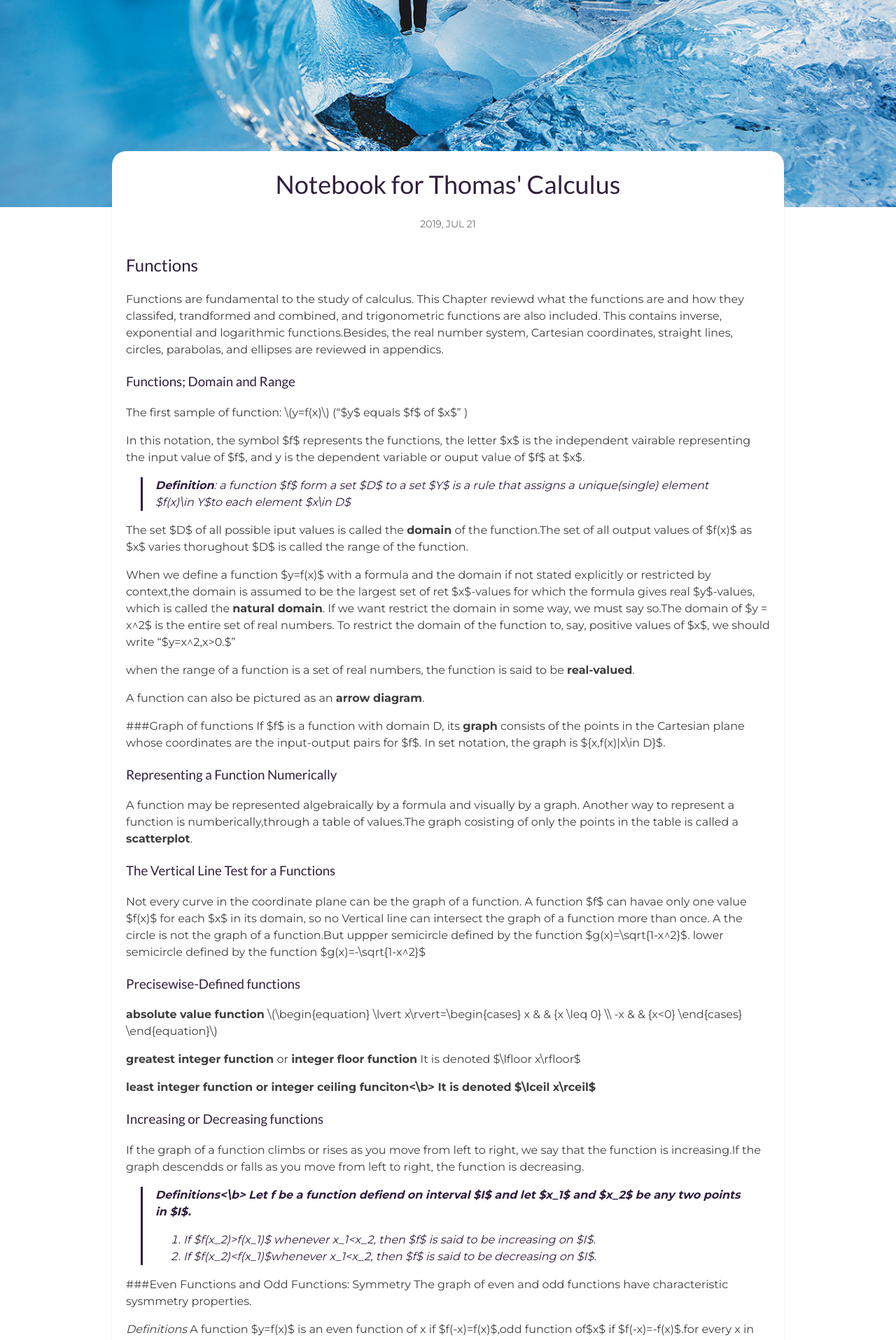
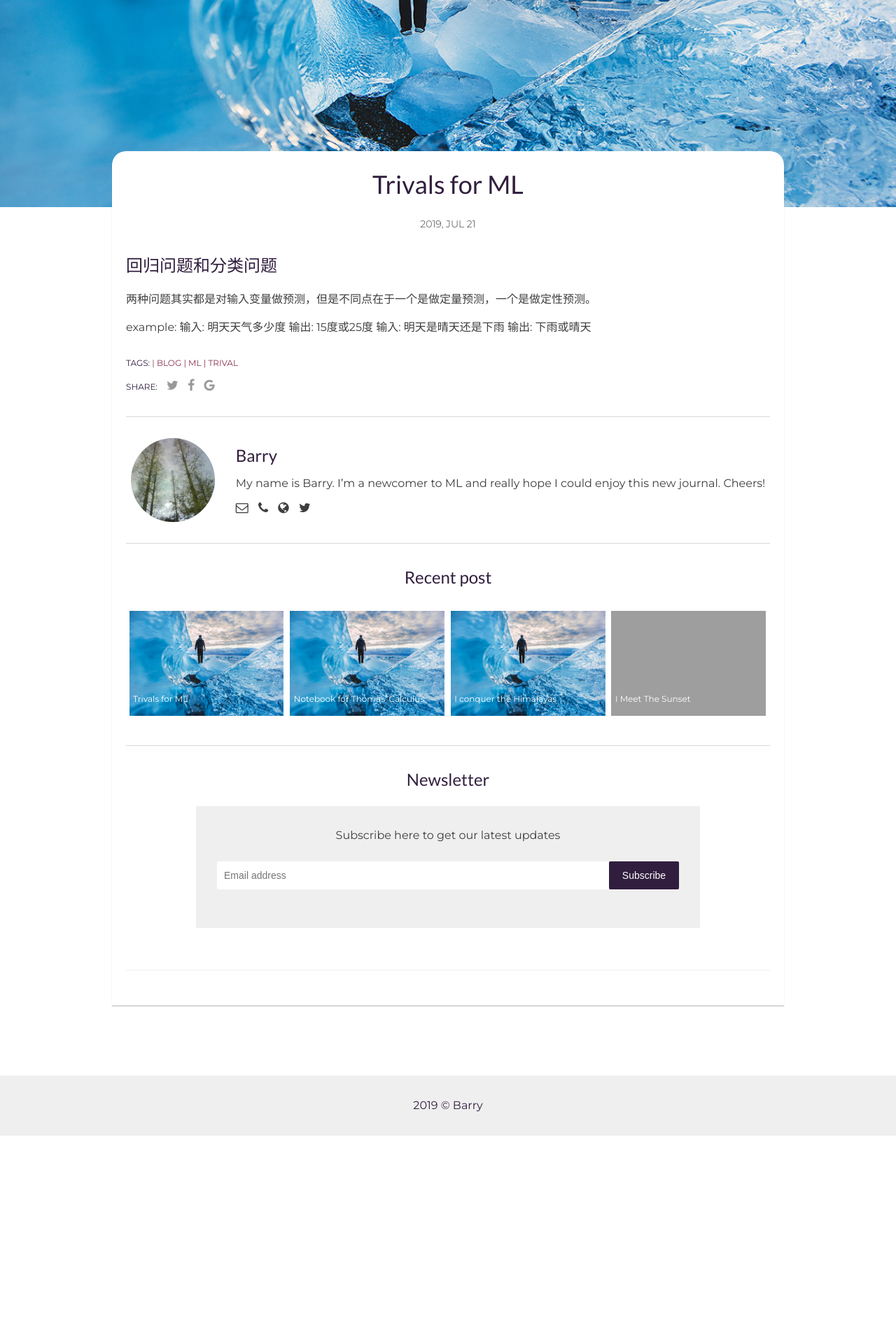
Before and after one commit to barrycg/barrycg.github.io, a Jekyll site: the page built from _posts/2019-07-21-regression-classification.markdown, in a window 1280 px wide. Shown: the part 307-2222 px from the top of the page at 70% size. Built offline with Jekyll 4.4.1, drawn with Linux system fonts in a browser that asks for light colours; comment, search, counter and statistics services are not loaded; some of the changed text lies outside the part shown; grey boxes are pictures that could not be loaded.

Commit message:
fixed the bugs

```diff
--- a/_config.yml
+++ b/_config.yml
@@ -11,7 +11,7 @@ url: "" # the base hostname & protocol for your site, e.g. http://example.com
 # Author settings
 author: Barry # add your name
 author-pic: barry-face.jpg
-about-author: My name is Barry. I’m a newcomer to ML and really hope I could enjoy this new journal. cheers!
+about-author: My name is Barry. I’m a newcomer to ML and really hope I could enjoy this new journal. Cheers!
 
 # Contact links
 email: # Add your Email address
--- a/_posts/2017-08-24-i-meet-the-sunset.markdown
+++ b/_posts/2017-08-24-i-meet-the-sunset.markdown
@@ -1,4 +1,4 @@
----
+.---
 layout: post
 title:  I meet the sunset
 date:   2017-08-24 13:32:20 +0300
--- a/_posts/2019-07-20-notebook-for-Thomas-Calculus.markdown
+++ b/_posts/2019-07-20-notebook-for-Thomas-Calculus.markdown
@@ -8,13 +8,13 @@ tags: [Blog, Math, Notebook]
 author: Barry # Add name author (optional)
 ---
 
-##Functions
+## Functions
 Functions are fundamental to the study of calculus.
 This Chapter reviewd what the functions are and how they classifed, trandformed and combined, and trigonometric functions are also included.
 This contains inverse, exponential and logarithmic functions.Besides, the real number system, Cartesian coordinates, straight lines, circles, parabolas, and ellipses are reviewed in appendics.
 
 ### Functions; Domain and Range
-#### basic conecptions
+
 The first sample of function:
 $$y=f(x) $$
   ("$y$ equals $f$ of $x$" )
--- a/_posts/2019-07-21-regression-classification.markdown
+++ b/_posts/2019-07-21-regression-classification.markdown
@@ -1,122 +1,17 @@
 ---
 layout: post
-title:  Notebook for Thomas' Calculus
+title: Trivals for ML
 date:   2019-07-21 13:32:20 +0300
-description: Writing down the important points of this textbook of Thomas' Calculus, sas Brief history of that # Add post description (optional)
+description:  the difference between regreession and classification # Add post description (optional)
 img: post-1.jpg # Add image post (optional)
-tags: [Blog, Math, Notebook]
+tags: [Blog, ML, Trival]
 author: Barry # Add name author (optional)
 ---
 
-## Functions
-Functions are fundamental to the study of calculus.
-This Chapter reviewd what the functions are and how they classifed, trandformed and combined, and trigonometric functions are also included.
-This contains inverse, exponential and logarithmic functions.Besides, the real number system, Cartesian coordinates, straight lines, circles, parabolas, and ellipses are reviewed in appendics.
+## 回归问题和分类问题
 
-### Functions; Domain and Range
+两种问题其实都是对输入变量做预测，但是不同点在于一个是做定量预测，一个是做定性预测。
 
-The first sample of function:
-$$y=f(x) $$
-  ("$y$ equals $f$ of $x$" )
-
-In this notation, the symbol $f$ represents the functions,
-the letter $x$ is the independent vairable representing the input value of $f$, and y is the dependent variable or ouput value of $f$ at $x$.
-
->**Definition**: a function $f$ form a set $D$ to a set $Y$ is a rule that assigns a unique(single) element $f(x)\in Y$to each element $x\in D$
-
-The set $D$ of all possible iput values is called the **domain** of the function.The set of all output values of $f(x)$ as $x$ varies thorughout $D$ is called the range of the function.
-
-When we define a function $y=f(x)$ with a formula and the domain if not stated explicitly or restricted by context,the domain is assumed to be the largest set of ret $x$-values for which the formula gives real $y$-values, which is called the **natural domain**.
-If we want restrict the domain in some way, we must say so.The domain of $y = x^2$ is the entire set of real numbers. To restrict the domain of the function to, say, positive values of $x$, we should write "$y=x^2,x>0.$"
-
-when  the range of a function is a set of real numbers, the function is said to be **real-valued**.
-
-A function can also be pictured as an **arrow diagram**.
-
-###Graph of functions
-If $f$ is a function with domain D, its **graph** consists of the points in the Cartesian plane whose coordinates are the input-output pairs for $f$. In set notation, the graph is $\{x,f(x)|x\in D\}$.
-
-
-### Representing a Function Numerically
-A function may be represented algebraically by a formula
-and visually by a graph. Another way to represent a function is numberically,through a table of values.The graph cosisting of only the points in the table is called a **scatterplot**.
-
-### The Vertical Line Test for a Functions
-Not every curve in the coordinate plane can be the graph of a function. A function $f$ can havae only one value $f(x)$ for each $x$ in its domain, so no Vertical line can intersect the graph of a function more than once. A
-the circle is not the graph of a function.But uppper semicircle defined by the function $g(x)=\sqrt{1-x^2}$.
-lower semicircle defined by the function $g(x)=-\sqrt{1-x^2}$
-
-### Precisewise-Defined functions
-<b> absolute value function </b>
-$$
-\begin{equation}
-\lvert x\rvert=\begin{cases}
-x & & {x \leq 0} \\
--x & & {x<0}
-\end{cases}
-\end{equation}
-$$
-
-<b>greatest integer function </b> or <b> integer floor function</b>
-It is denoted $\lfloor x\rfloor$
-
-<b>least integer function or integer ceiling funciton<\b>
-It is denoted $\lceil x\rceil$
-
-### Increasing or Decreasing functions
-If the graph of a function climbs or rises as you move from left to right, we say that the function is increasing.If the graph descendds or falls as you move from left to right, the function is decreasing.
-
-><b>Definitions<\b> Let f be a function defiend on interval $I$ and let $x_1$ and $x_2$ be any two points in $I$.
-1. If $f(x_2)>f(x_1)$ whenever x_1<x_2, then $f$ is said to be increasing on $I$.
-2. If $f(x_2)<f(x_1)$whenever x_1<x_2, then $f$ is said to be decreasing on $I$.
-
-###Even Functions and Odd Functions: Symmetry
-The graph of even and odd functions have characteristic sysmmetry properties.
-
-<em>Definitions</em> A function $y=f(x)$ is an
- even function of x if $f(-x)=f(x)$,odd function of$x$ if $f(-x)=-f(x)$.for every x in the function's domain.
-
- The graph of an even function is symmetric about the y-axis.
- The graph of an odd function is symmetric about the origin.
-
-###Common functions
-
-<em>Linear Functions</em>
-
-<em>Power Functions</em>
-
-A function $f(x) = x^a$, where a is a constant, is called  a power funciton.
-
-<em>Polynomials</em>
-
-A function $p$ is a <b>Polynomials</b> if
-$p(x)=a_nx^n+a_{x-1}x^{n-1}+ ...+a_1x+a_0$
-where n is a nonnegative integer and the numbers a_0,a_1,a_2,...,a_n are real constants(called the <b>coefficients</b> of the Polynomials).
-All Polynomials have domain $(\infty, -\infty)$.
-
-leading coefficient $a_n\ne0$ and$n>0$, then $n$ is called the degree of the Polynomial.Linear functions with $m\ne0$are Polynomials of degree 1. Polynomials of degree 2, usually written as $p(x)=ax^3+bx^2+cx+d$of degree 3.
-
-
-<em>Rational Functions</em>
-
-A rational function is a quotient or ratio $f(x)=p(x)/q(x)$, where $p$and$q$ are Polynomials.The domain of a rational function is the set of all real x for which $q(x)\ne0$.
-
-<em> Algebric Functions</em>
-
-Any function constructed from Polynomials using algebraic operations(addition, subtraction, multiplication, division and taking roots)lies within the class of algebraic  functions.
-
-<em>trigonometric functions</em>
-
-There are six basic trigonometric function, lying within the sine and cosine functions classes.
-
-<em>exponential Functions</em>
-
-Functions of the form $f(x)=a^x$,where the base $a>0$is a positive constant and $a\ne1$, are called exponential functions.
-
-<em> logarithmic functions </em>
-
-These are the function $f(x)=log_ax$, where the base$a\ne1$ is a positive constant.They are the<i>inverse functions</i> of the exponential functions.
-
-<em>Transcendental Functions</em>
-
-These are functions that are not algebraic.They include the trigonometric, inverse trigonometric, exponential, and logarithmic functions, and many other functions as well. A particular example of a Transcendental function is a <b>catenary</b>.
+example:
+  输入: 明天天气多少度  输出: 15度或25度
+  输入: 明天是晴天还是下雨  输出: 下雨或晴天
```
